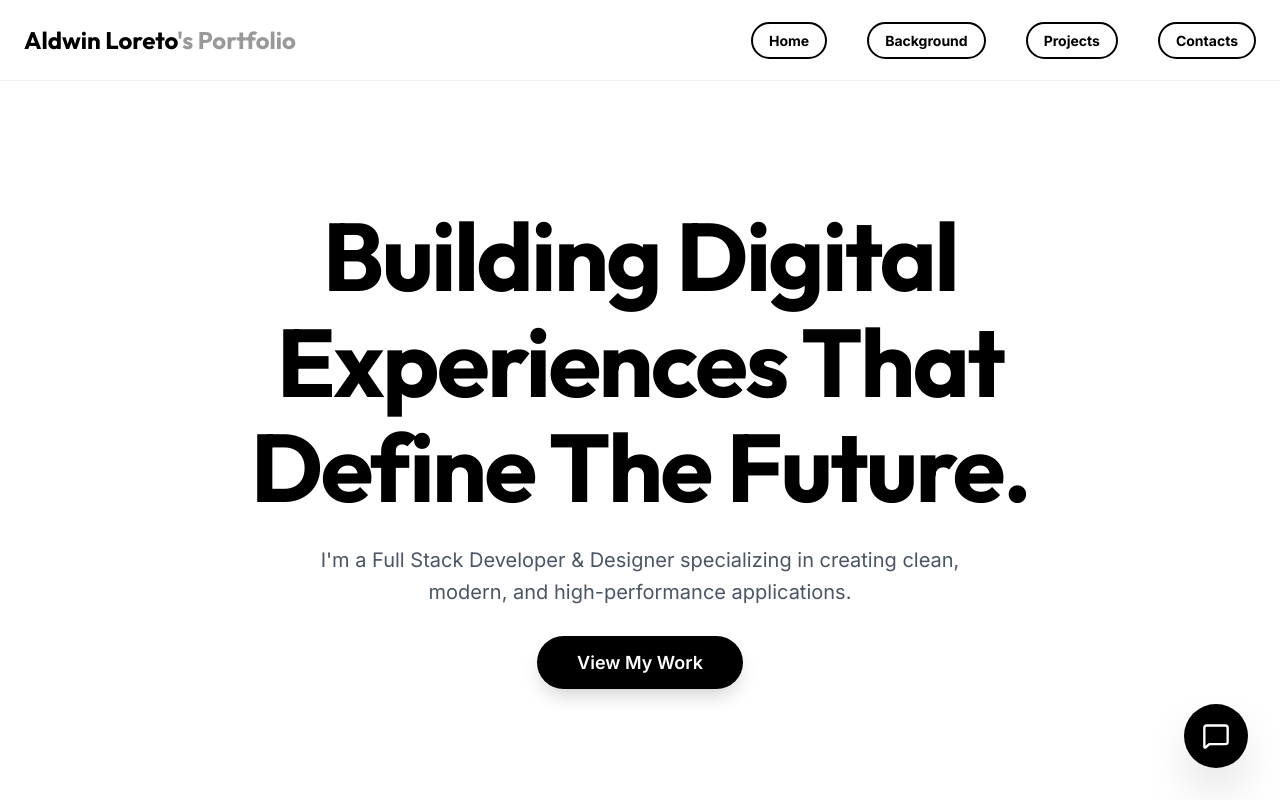
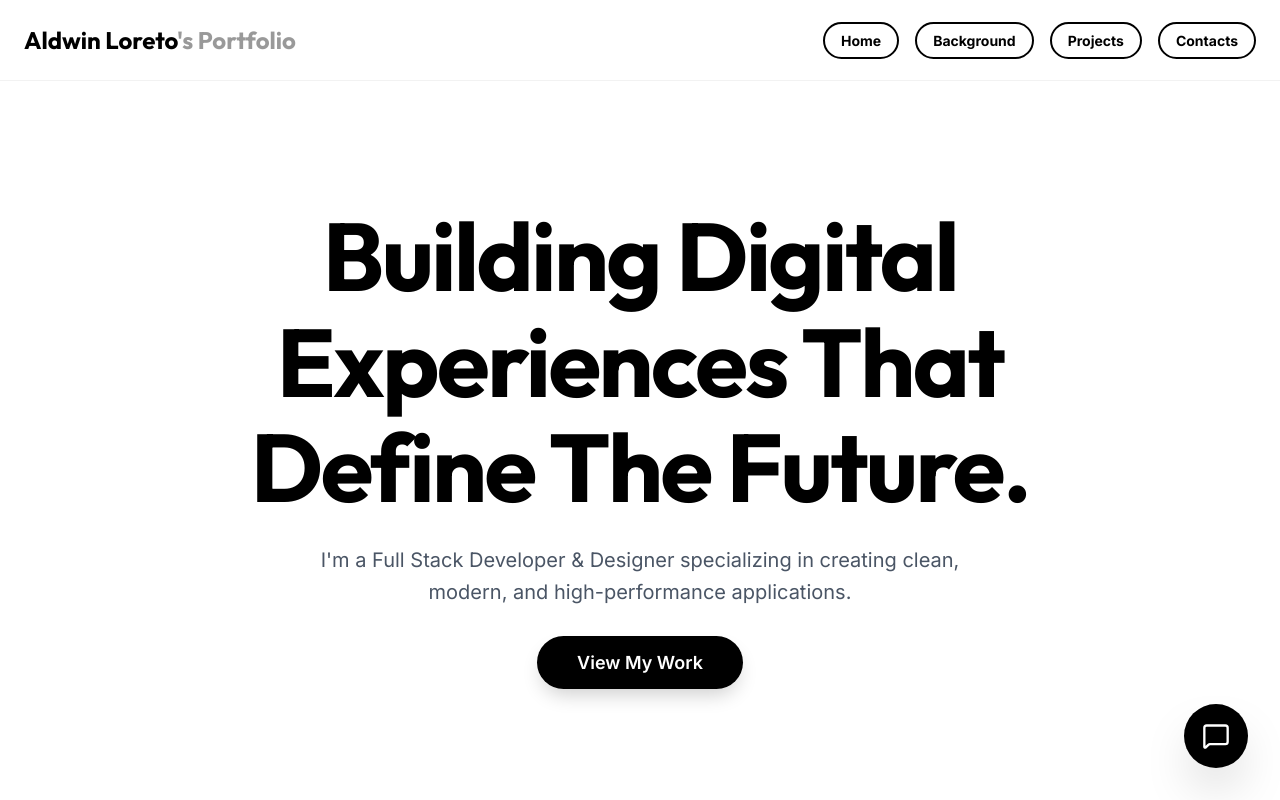
Before and after one commit to iHoshiii/Aldwin-Portfolio, a React app: page / in a window 1280 px wide. Shown: the top 800 px of the page. Built offline with nearby package versions, Linux system fonts and the light colour scheme; the HTML template or start-up script is replaced by a standard one.

Commit message:
header spacing

```diff
--- a/src/components/Navbar.tsx
+++ b/src/components/Navbar.tsx
@@ -7,7 +7,7 @@
                 <div className="text-2xl font-bold font-outfit text-black">
                     Aldwin Loreto<span className="text-black/40">'s Portfolio</span>
                 </div>
-                <ul className="hidden md:flex gap-10">
+                <ul className="hidden md:flex gap-4">
                     {['Home', 'Background', 'Projects', 'Contacts'].map((item) => (
                         <li key={item}>
                             <a
```
